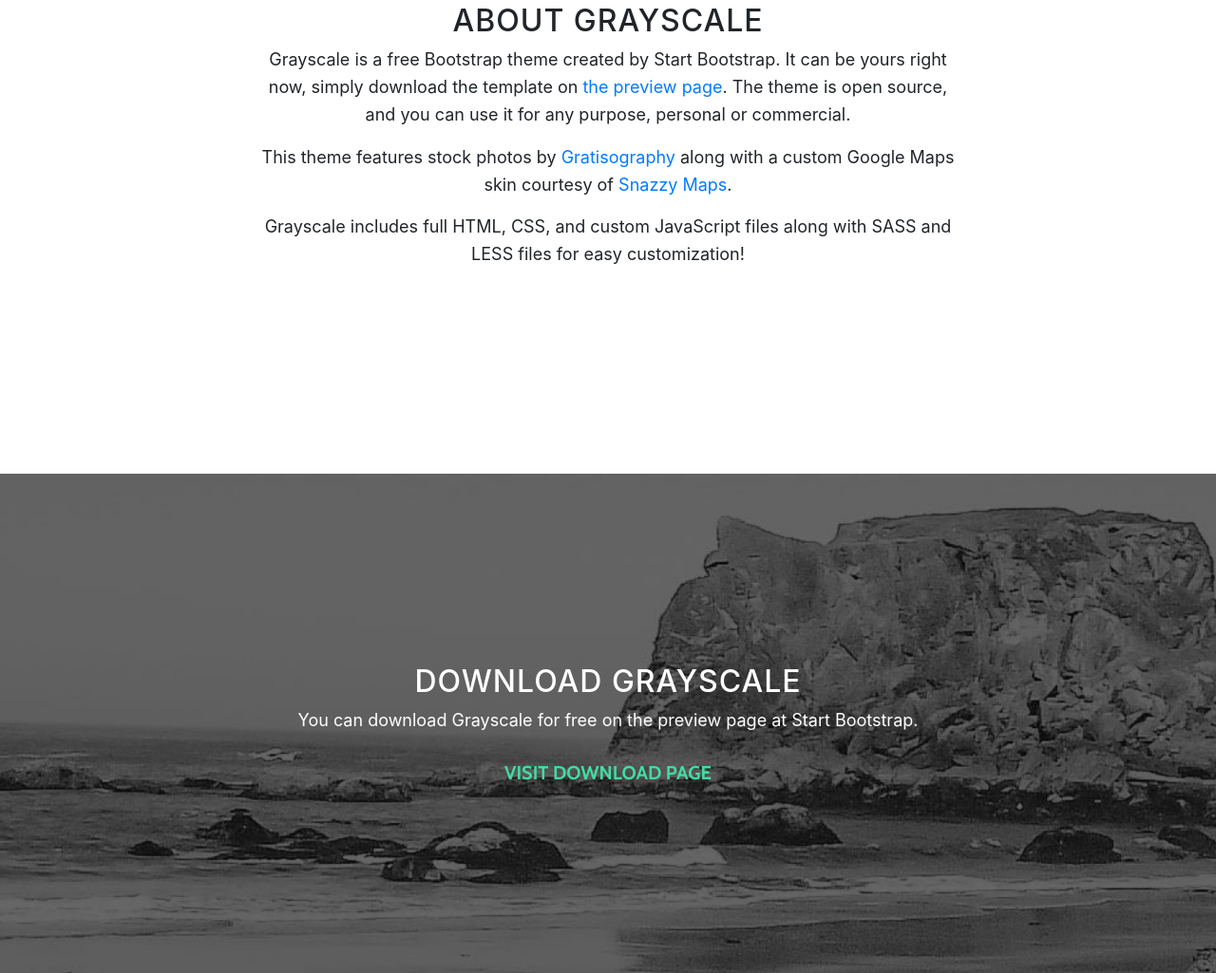
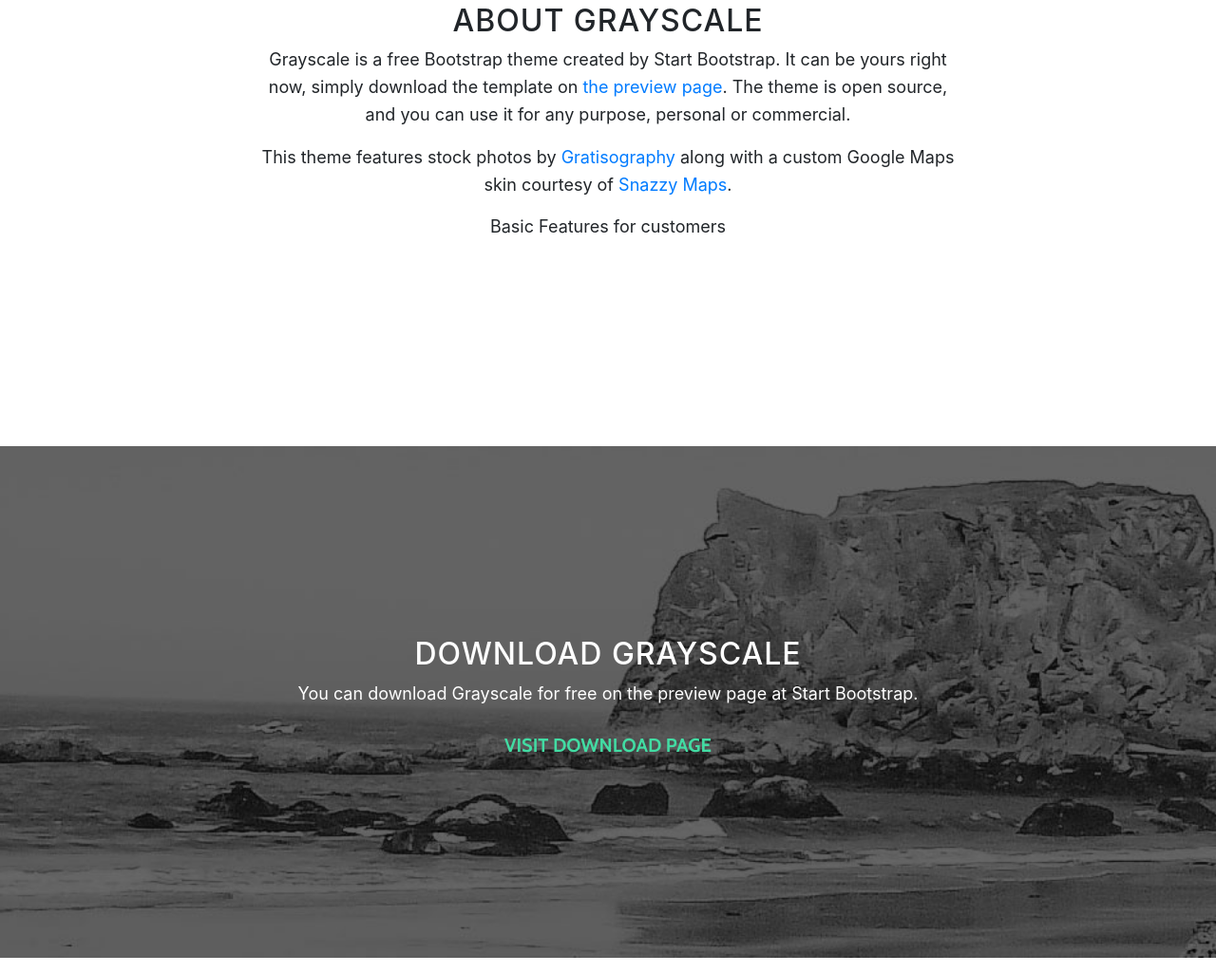
Before and after one commit to rahulKavalus/newPro, a website with bundled scripts: page index.html in a window 1280 px wide. Shown: the part 997-2022 px from the top of the page at 95% size. Built offline with nearby package versions, Linux system fonts and the light colour scheme.

Commit message:
Edited paragraph

```diff
--- a/index.html
+++ b/index.html
@@ -79,7 +79,7 @@
               <a href="http://gratisography.com/">Gratisography</a>
               along with a custom Google Maps skin courtesy of
               <a href="http://snazzymaps.com/">Snazzy Maps</a>.</p>
-            <p>Grayscale includes full HTML, CSS, and custom JavaScript files along with SASS and LESS files for easy customization!</p>
+            <p>Basic Features for customers</p>
           </div>
         </div>
       </div>
```
